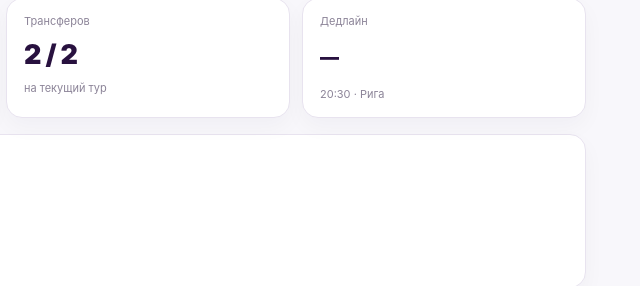
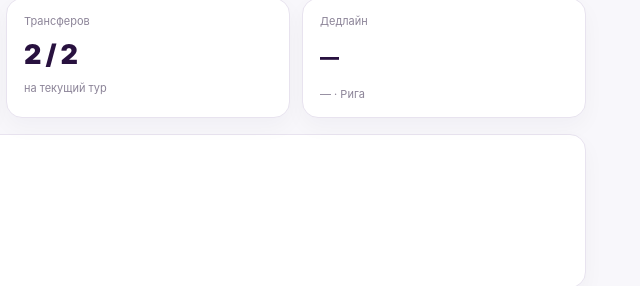
Before and after one commit to rrruslanapaev-creator/sreda-fantasy, a website: page index.html in a window 1280 px wide. Shown: the part 372-658 px from the top of the page, 640-1280 px from the left. Drawn offline with Linux system fonts and the light colour scheme; no server answers.

Commit message:
Avoid stale hardcoded deadline in site header

```diff
--- a/index.html
+++ b/index.html
@@ -32,7 +32,7 @@
       <div class="metric"><span>Остаток бюджета</span><strong id="budget">50.0</strong><small>из 50.0</small></div>
       <div class="metric"><span>Игроков</span><strong id="count">0 / 8</strong><small>1 вратарь · 7 полевых</small></div>
       <div class="metric"><span>Трансферов</span><strong id="transfers">2 / 2</strong><small>на текущий тур</small></div>
-      <div class="metric"><span>Дедлайн</span><strong id="deadline-short" class="short-value">—</strong><small>20:30 · Рига</small></div>
+      <div class="metric"><span>Дедлайн</span><strong id="deadline-short" class="short-value">—</strong><small>— · Рига</small></div>
     </section>
 
     <div id="notice" role="status" aria-live="polite"></div>
```
